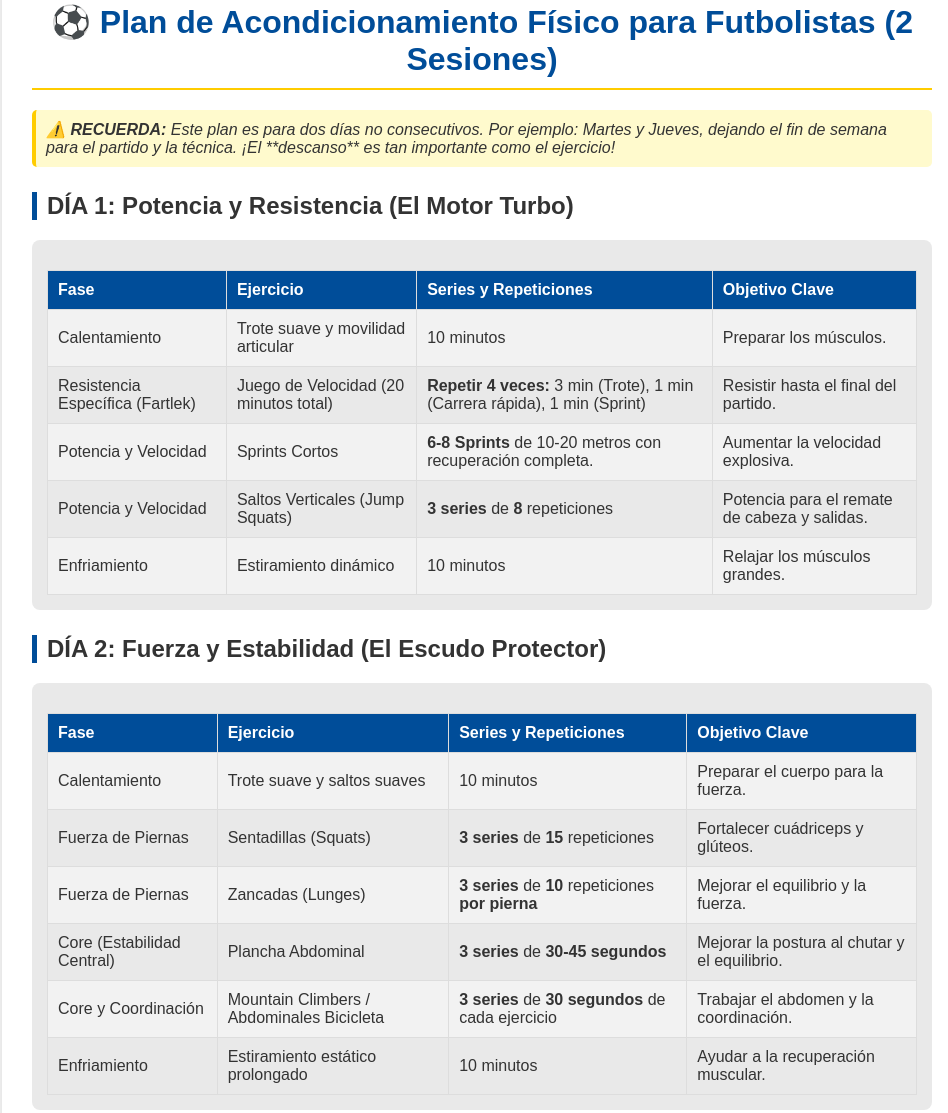
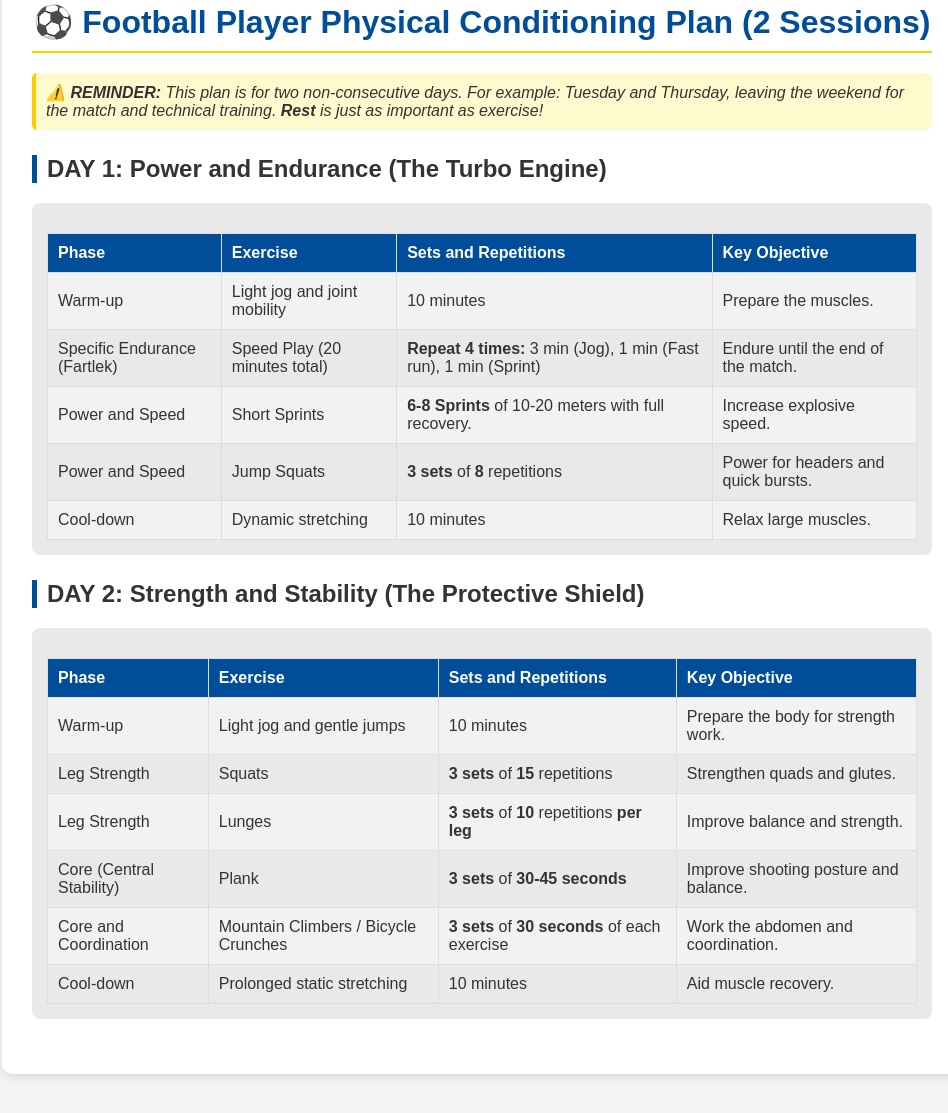
Before and after one commit to cibergeorge/Football_career, a plain HTML site: page en/index.html in a window 1280 px wide. Shown: the part 197-1310 px from the top of the page, without its empty margins (158-1106 px from the left). Drawn offline with Linux system fonts and the light colour scheme.

Commit message:
Add English version in /en directory

```diff
--- a/en/index.html
+++ b/en/index.html
@@ -1,10 +1,11 @@
 <!DOCTYPE html>
-<html lang="es">
+<html lang="en">
 <head>
     <meta charset="UTF-8">
     <meta name="viewport" content="width=device-width, initial-scale=1.0">
-    <title>Plan de Entrenamiento Físico (2 Días)</title>
+    <title>Physical Training Plan (2 Days)</title>
     <style>
+        /* The CSS styles are kept in English as they use universal coding terms */
         body {
             font-family: 'Arial', sans-serif;
             margin: 20px;
@@ -81,97 +82,97 @@
     </nav>
 </header>
     <div class="container">
-        <h1>⚽ Plan de Acondicionamiento Físico para Futbolistas (2 Sesiones)</h1>
+        <h1>⚽ Football Player Physical Conditioning Plan (2 Sessions)</h1>
         <div class="note">
-            ⚠️ <strong>RECUERDA:</strong> Este plan es para dos días no consecutivos. Por ejemplo: Martes y Jueves, dejando el fin de semana para el partido y la técnica. ¡El **descanso** es tan importante como el ejercicio!
+            ⚠️ <strong>REMINDER:</strong> This plan is for two non-consecutive days. For example: Tuesday and Thursday, leaving the weekend for the match and technical training. <strong>Rest</strong> is just as important as exercise!
         </div>
 
-        <h2>DÍA 1: Potencia y Resistencia (El Motor Turbo)</h2>
+        <h2>DAY 1: Power and Endurance (The Turbo Engine)</h2>
         <div class="day">
             <table>
                 <tr>
-                    <th>Fase</th>
-                    <th>Ejercicio</th>
-                    <th>Series y Repeticiones</th>
-                    <th>Objetivo Clave</th>
+                    <th>Phase</th>
+                    <th>Exercise</th>
+                    <th>Sets and Repetitions</th>
+                    <th>Key Objective</th>
                 </tr>
                 <tr>
-                    <td>Calentamiento</td>
-                    <td>Trote suave y movilidad articular</td>
-                    <td>10 minutos</td>
-                    <td>Preparar los músculos.</td>
+                    <td>Warm-up</td>
+                    <td>Light jog and joint mobility</td>
+                    <td>10 minutes</td>
+                    <td>Prepare the muscles.</td>
                 </tr>
                 <tr>
-                    <td>Resistencia Específica (Fartlek)</td>
-                    <td>Juego de Velocidad (20 minutos total)</td>
-                    <td><strong>Repetir 4 veces:</strong> 3 min (Trote), 1 min (Carrera rápida), 1 min (Sprint)</td>
-                    <td>Resistir hasta el final del partido.</td>
+                    <td>Specific Endurance (Fartlek)</td>
+                    <td>Speed Play (20 minutes total)</td>
+                    <td><strong>Repeat 4 times:</strong> 3 min (Jog), 1 min (Fast run), 1 min (Sprint)</td>
+                    <td>Endure until the end of the match.</td>
                 </tr>
                 <tr>
-                    <td>Potencia y Velocidad</td>
-                    <td>Sprints Cortos</td>
-                    <td><strong>6-8 Sprints</strong> de 10-20 metros con recuperación completa.</td>
-                    <td>Aumentar la velocidad explosiva.</td>
+                    <td>Power and Speed</td>
+                    <td>Short Sprints</td>
+                    <td><strong>6-8 Sprints</strong> of 10-20 meters with full recovery.</td>
+                    <td>Increase explosive speed.</td>
                 </tr>
                 <tr>
-                    <td>Potencia y Velocidad</td>
-                    <td>Saltos Verticales (Jump Squats)</td>
-                    <td><strong>3 series</strong> de <strong>8</strong> repeticiones</td>
-                    <td>Potencia para el remate de cabeza y salidas.</td>
+                    <td>Power and Speed</td>
+                    <td>Jump Squats</td>
+                    <td><strong>3 sets</strong> of <strong>8</strong> repetitions</td>
+                    <td>Power for headers and quick bursts.</td>
                 </tr>
                 <tr>
-                    <td>Enfriamiento</td>
-                    <td>Estiramiento dinámico</td>
-                    <td>10 minutos</td>
-                    <td>Relajar los músculos grandes.</td>
+                    <td>Cool-down</td>
+                    <td>Dynamic stretching</td>
+                    <td>10 minutes</td>
+                    <td>Relax large muscles.</td>
                 </tr>
             </table>
         </div>
 
-        <h2>DÍA 2: Fuerza y Estabilidad (El Escudo Protector)</h2>
+        <h2>DAY 2: Strength and Stability (The Protective Shield)</h2>
         <div class="day">
             <table>
                 <tr>
-                    <th>Fase</th>
-                    <th>Ejercicio</th>
-                    <th>Series y Repeticiones</th>
-                    <th>Objetivo Clave</th>
+                    <th>Phase</th>
+                    <th>Exercise</th>
+                    <th>Sets and Repetitions</th>
+                    <th>Key Objective</th>
                 </tr>
                 <tr>
-                    <td>Calentamiento</td>
-                    <td>Trote suave y saltos suaves</td>
-                    <td>10 minutos</td>
-                    <td>Preparar el cuerpo para la fuerza.</td>
+                    <td>Warm-up</td>
+                    <td>Light jog and gentle jumps</td>
+                    <td>10 minutes</td>
+                    <td>Prepare the body for strength work.</td>
                 </tr>
                 <tr>
-                    <td>Fuerza de Piernas</td>
-                    <td>Sentadillas (Squats)</td>
-                    <td><strong>3 series</strong> de <strong>15</strong> repeticiones</td>
-                    <td>Fortalecer cuádriceps y glúteos.</td>
+                    <td>Leg Strength</td>
+                    <td>Squats</td>
+                    <td><strong>3 sets</strong> of <strong>15</strong> repetitions</td>
+                    <td>Strengthen quads and glutes.</td>
                 </tr>
                 <tr>
-                    <td>Fuerza de Piernas</td>
-                    <td>Zancadas (Lunges)</td>
-                    <td><strong>3 series</strong> de <strong>10</strong> repeticiones <strong>por pierna</strong></td>
-                    <td>Mejorar el equilibrio y la fuerza.</td>
+                    <td>Leg Strength</td>
+                    <td>Lunges</td>
+                    <td><strong>3 sets</strong> of <strong>10</strong> repetitions <strong>per leg</strong></td>
+                    <td>Improve balance and strength.</td>
                 </tr>
                 <tr>
-                    <td>Core (Estabilidad Central)</td>
-                    <td>Plancha Abdominal</td>
-                    <td><strong>3 series</strong> de <strong>30-45 segundos</strong></td>
-                    <td>Mejorar la postura al chutar y el equilibrio.</td>
+                    <td>Core (Central Stability)</td>
+                    <td>Plank</td>
+                    <td><strong>3 sets</strong> of <strong>30-45 seconds</strong></td>
+                    <td>Improve shooting posture and balance.</td>
                 </tr>
                 <tr>
-                    <td>Core y Coordinación</td>
-                    <td>Mountain Climbers / Abdominales Bicicleta</td>
-                    <td><strong>3 series</strong> de <strong>30 segundos</strong> de cada ejercicio</td>
-                    <td>Trabajar el abdomen y la coordinación.</td>
+                    <td>Core and Coordination</td>
+                    <td>Mountain Climbers / Bicycle Crunches</td>
+                    <td><strong>3 sets</strong> of <strong>30 seconds</strong> of each exercise</td>
+                    <td>Work the abdomen and coordination.</td>
                 </tr>
                 <tr>
-                    <td>Enfriamiento</td>
-                    <td>Estiramiento estático prolongado</td>
-                    <td>10 minutos</td>
-                    <td>Ayudar a la recuperación muscular.</td>
+                    <td>Cool-down</td>
+                    <td>Prolonged static stretching</td>
+                    <td>10 minutes</td>
+                    <td>Aid muscle recovery.</td>
                 </tr>
             </table>
         </div>
```
